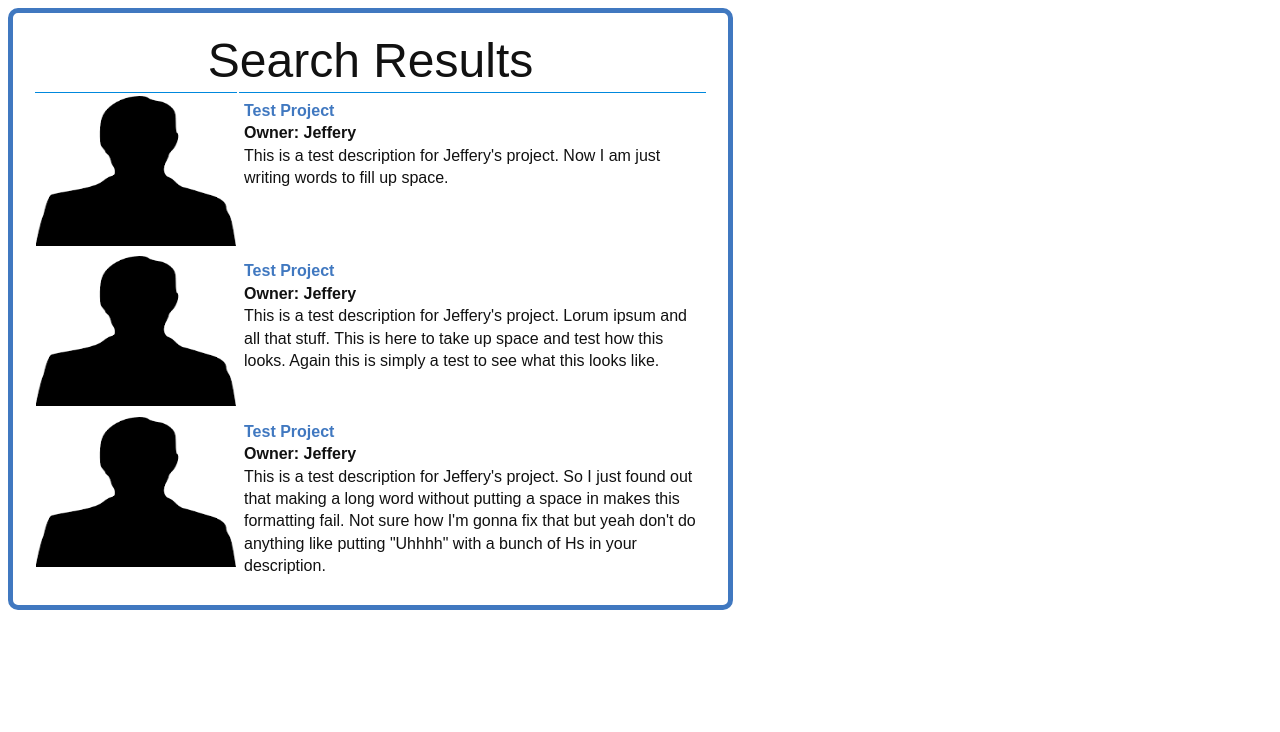
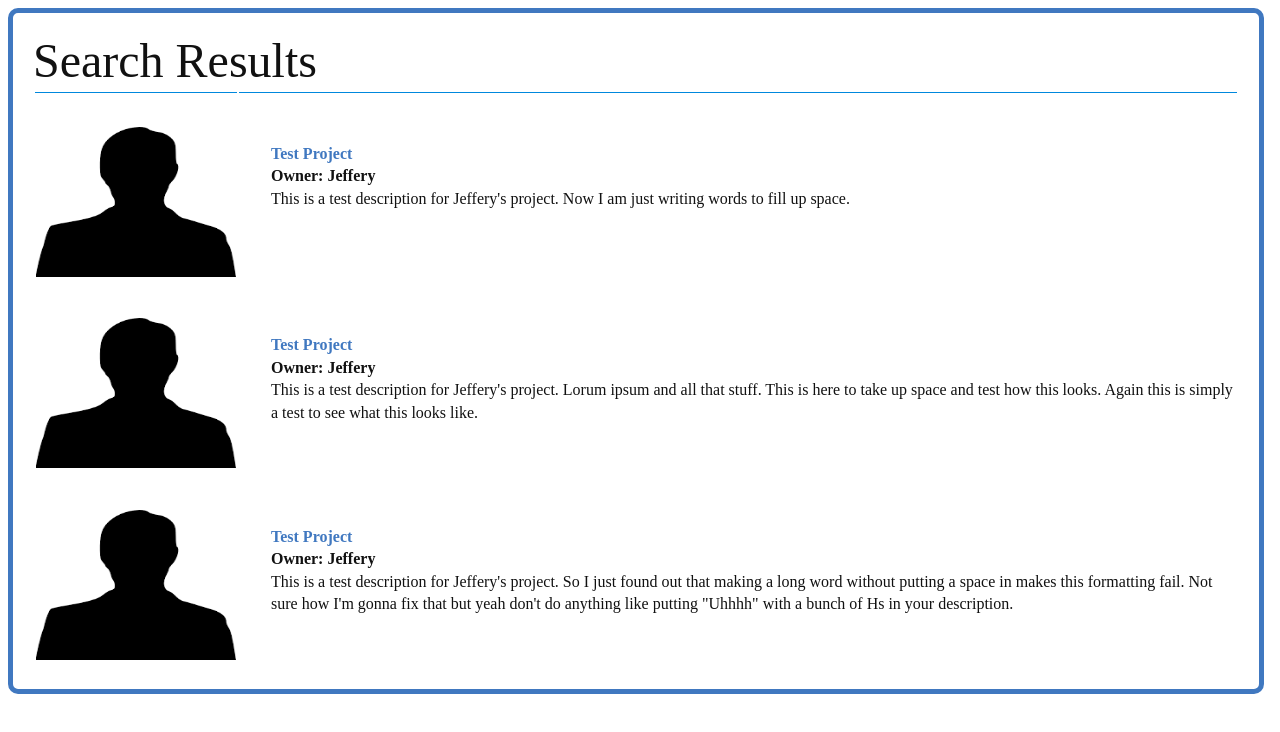
Before and after one commit to DanudeSandstorm/GitMe, a website: page html/searchResults.html in a window 1280 px wide. Drawn offline with Linux system fonts and the light colour scheme.

Commit message:
prettied search results

```diff
--- a/html/searchResults.html
+++ b/html/searchResults.html
@@ -8,7 +8,8 @@
 </head>
 <body>
 <div id="header"></div>
-	<center><font size="20">Search Results</font>
+	<div class="row"><div class="col-md-8 col-md-offset-2"><div class="content-outline">
+		<font size="20">Search Results</font>
 		<table>
 			<tr>
 				<th></th>
@@ -19,24 +20,27 @@
 				<td class="description">
 					<div class="projectname"><font color="#4078c0"><b>Test Project</b></font></div>
 					<div><b>Owner: Jeffery</b></div>
-				<div>This is a test description for Jeffery's project. Now I am just writing words to fill up space.</div></td>
+					<div>This is a test description for Jeffery's project. Now I am just writing words to fill up space.</div>
+				</td>
 			</tr>
 			<tr>
 				<td><img src="../resources/images/silouhette.png" width="200" height="150" alt="Project 2" /></td>
 				<td class="description">
 					<div class="projectname"><font color="#4078c0"><b>Test Project</b></font></div>
 					<div><b>Owner: Jeffery</b></div>
-				<div>This is a test description for Jeffery's project. Lorum ipsum and all that stuff. This is here to take up space and test how this looks. Again this is simply a test to see what this looks like.</div></td>
+					<div>This is a test description for Jeffery's project. Lorum ipsum and all that stuff. This is here to take up space and test how this looks. Again this is simply a test to see what this looks like.</div>
+				</td>
 			</tr>
 			<tr>
 				<td><img src="../resources/images/silouhette.png" width="200" height="150" alt="Project 3" /></td>
 				<td class="description">
 					<div class="projectname"><font color="#4078c0"><b>Test Project</b></font></div>
 					<div><b>Owner: Jeffery</b></div>
-				<div>This is a test description for Jeffery's project. So I just found out that making a long word without putting a space in makes this formatting fail. Not sure how I'm gonna fix that but yeah don't do anything like putting "Uhhhh" with a bunch of Hs in your description.</div></td>
+					<div>This is a test description for Jeffery's project. So I just found out that making a long word without putting a space in makes this formatting fail. Not sure how I'm gonna fix that but yeah don't do anything like putting "Uhhhh" with a bunch of Hs in your description.</div>
+				</td>
 			</tr>
 		</table>
-	</center>
+	</div></div></div>
 	<div id="footer"></div>
 </body>
 </html>
--- a/resources/css/search-results.css
+++ b/resources/css/search-results.css
@@ -7,12 +7,14 @@ p {
   -webkit-border-radius: 10px;
 }
 
-center {
-  font-family: Arial, Verdana, sans-serif;
+.row {
+  margin-right: inherit;
+}
+
+.content-outline {
   color: #111111;
   border: 5px solid #4078c0;
   padding: 20px;
-  width: 675px;
   border-radius: 10px;
   -moz-border-radius: 10px;
   -webkit-border-radius: 10px;
@@ -30,12 +32,11 @@ td {
   min-height: 200px;
   vertical-align: top;
   line-height: 1.4em;
+  padding-top: 2em;
 }
 
 td.description {
-  min-width: 450px;
-  max-width: 650px;
   text-align: left;
-  padding: 5px;
-  margin: 0px;
+  padding-left: 2em;
+  padding-top: 3em;
 }
```
Lines whose indentation alone changed are shown as unchanged.
